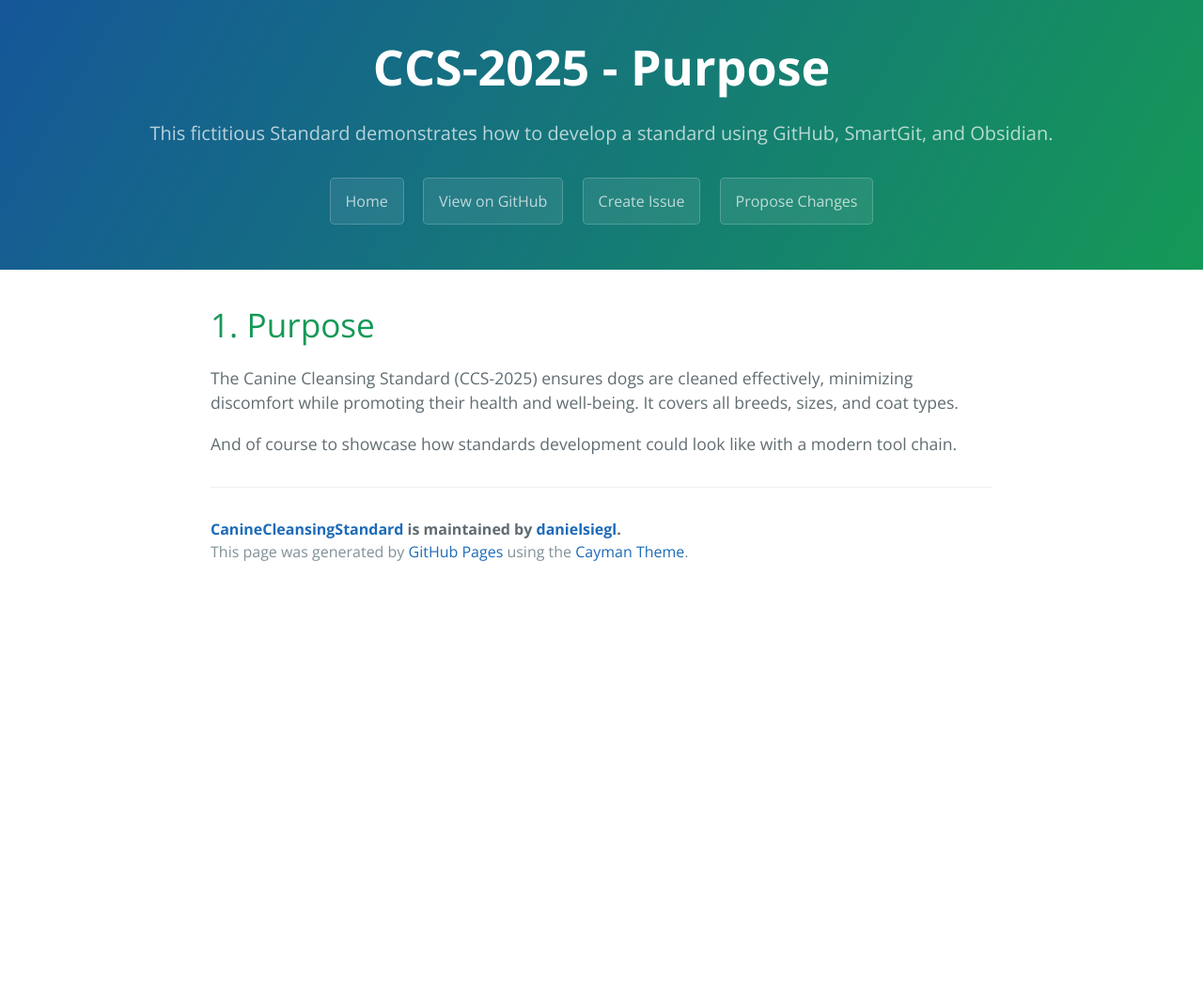
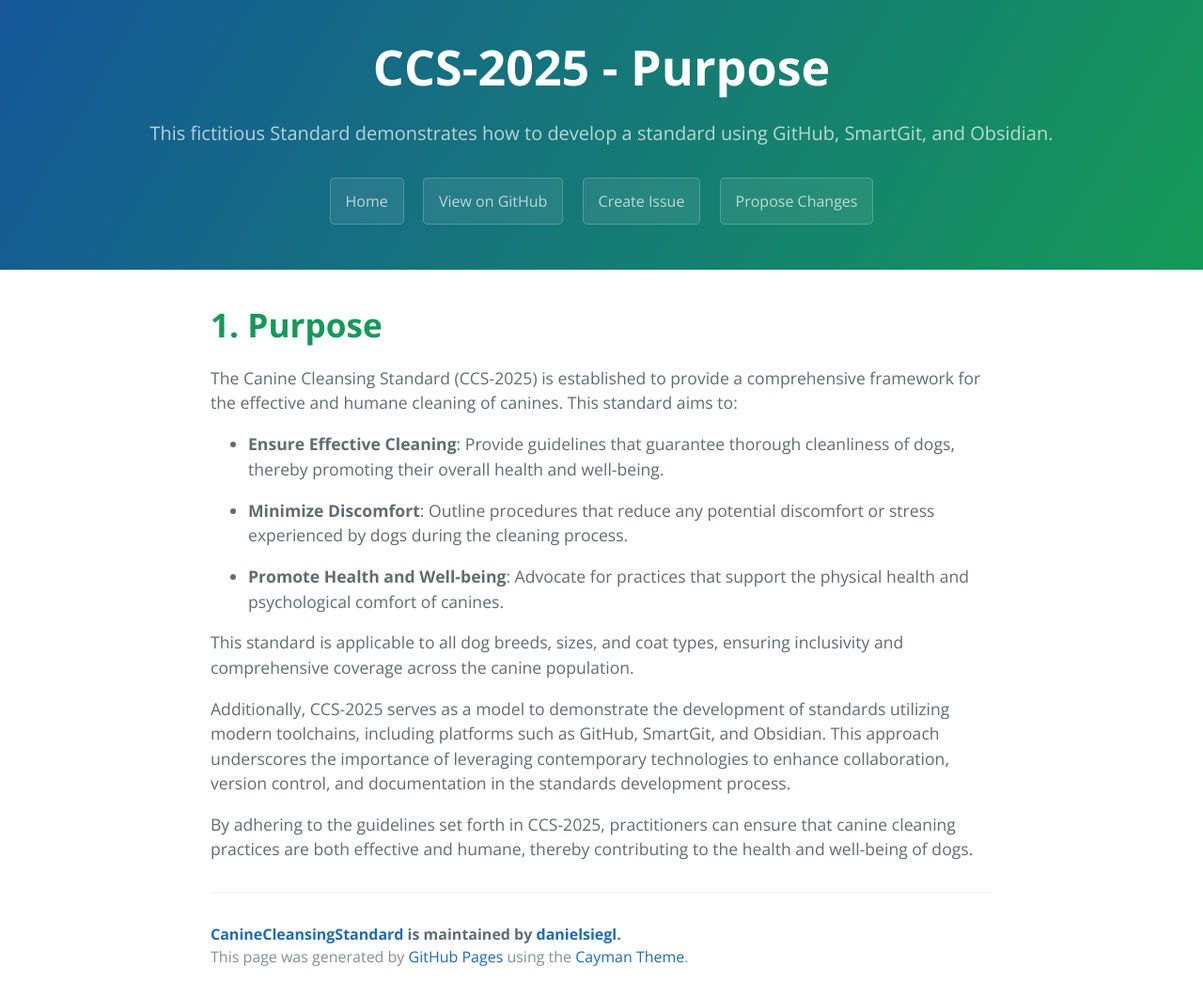
Before and after one commit to danielsiegl/CanineCleansingStandard, a Jekyll site: the page built from 01_Purpose.md, in a window 1280 px wide. Shown: the whole page at 94% size. Built offline with Jekyll 4.4.1, drawn with Linux system fonts in a browser that asks for light colours; our own code applies the rules of GitHub Pages for plain Markdown files; before the commit the page ends 900 px from its top, so only the background shows below that.

Commit message:
[#46] Create more content
Refactor CCS-2025 Purpose section with detailed guidelines
Revise the CCS-2025 Purpose document by formatting the header in bold
and expanding the description. Add bullet guidelines to ensure
effective cleaning, minimize discomfort, and promote canine health.
Emphasize the document's role as a model for modern standards
development.

```diff
--- a/01_Purpose.md
+++ b/01_Purpose.md
@@ -1,8 +1,19 @@
 ---
 title: CCS-2025 - Purpose
 ---
-# 1. Purpose
+# **1. Purpose**
 
-The Canine Cleansing Standard (CCS-2025) ensures dogs are cleaned effectively, minimizing discomfort while promoting their health and well-being. It covers all breeds, sizes, and coat types.
+The Canine Cleansing Standard (CCS-2025) is established to provide a comprehensive framework for the effective and humane cleaning of canines. This standard aims to:
 
-And of course to showcase how standards development could look like with a modern tool chain.
+- **Ensure Effective Cleaning**: Provide guidelines that guarantee thorough cleanliness of dogs, thereby promoting their overall health and well-being.
+
+- **Minimize Discomfort**: Outline procedures that reduce any potential discomfort or stress experienced by dogs during the cleaning process.
+
+- **Promote Health and Well-being**: Advocate for practices that support the physical health and psychological comfort of canines.
+
+
+This standard is applicable to all dog breeds, sizes, and coat types, ensuring inclusivity and comprehensive coverage across the canine population.
+
+Additionally, CCS-2025 serves as a model to demonstrate the development of standards utilizing modern toolchains, including platforms such as GitHub, SmartGit, and Obsidian. This approach underscores the importance of leveraging contemporary technologies to enhance collaboration, version control, and documentation in the standards development process.
+
+By adhering to the guidelines set forth in CCS-2025, practitioners can ensure that canine cleaning practices are both effective and humane, thereby contributing to the health and well-being of dogs.
```
